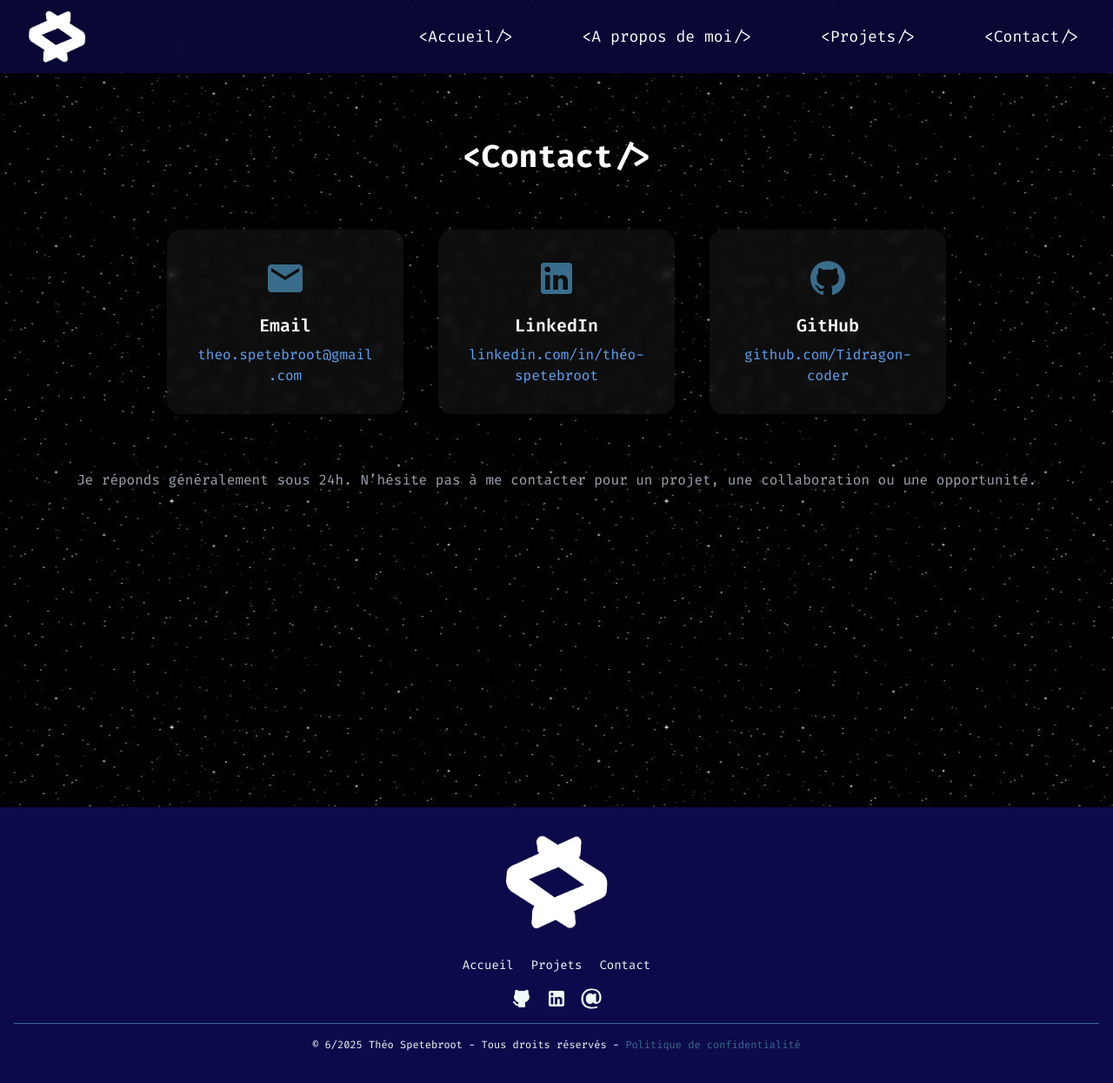
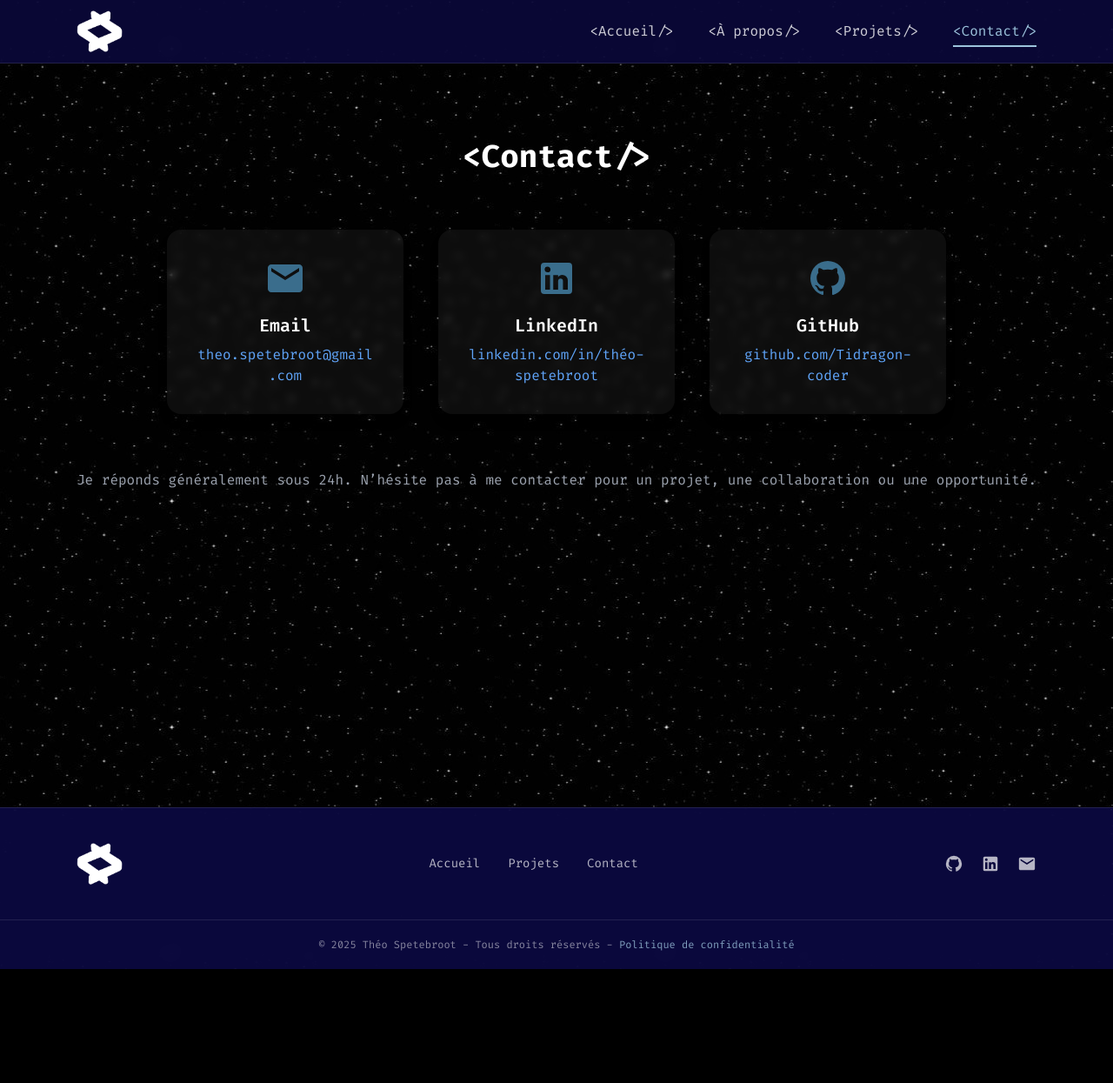
Before and after one commit to Tidragon-coder/portfolio-v2, a React (Create React App) app: page /contact in a window 1280 px wide. Shown: the whole page at 87% size. After the commit the page ends 1114 px from the top, so only its background shows below. Built offline with nearby package versions, Linux system fonts and the light colour scheme.

Commit message:
2.1.2 : Refonte du header et du footer

```diff
--- a/src/components/organisms/footer.tsx
+++ b/src/components/organisms/footer.tsx
@@ -1,57 +1,64 @@
 import React from 'react';
 import logo from '../../assets/logo/logo_second.png';
 
-import skillsIcons from '../../data/skillsIcons';
 import { Link } from 'react-router-dom';
 
+const socialLinks = [
+  {
+    href: 'https://github.com/Tidragon-coder',
+    label: 'GitHub',
+    path: 'M12 2A10 10 0 0 0 2 12c0 4.42 2.87 8.17 6.84 9.5c.5.08.66-.23.66-.5v-1.69c-2.77.6-3.36-1.34-3.36-1.34c-.46-1.16-1.11-1.47-1.11-1.47c-.91-.62.07-.6.07-.6c1 .07 1.53 1.03 1.53 1.03c.87 1.52 2.34 1.07 2.91.83c.09-.65.35-1.09.63-1.34c-2.22-.25-4.55-1.11-4.55-4.92c0-1.11.38-2 1.03-2.71c-.1-.25-.45-1.29.1-2.64c0 0 .84-.27 2.75 1.02c.79-.22 1.65-.33 2.5-.33s1.71.11 2.5.33c1.91-1.29 2.75-1.02 2.75-1.02c.55 1.35.2 2.39.1 2.64c.65.71 1.03 1.6 1.03 2.71c0 3.82-2.34 4.66-4.57 4.91c.36.31.69.92.69 1.85V21c0 .27.16.59.67.5C19.14 20.16 22 16.42 22 12A10 10 0 0 0 12 2',
+  },
+  {
+    href: 'https://www.linkedin.com/in/th%C3%A9o-spetebroot/',
+    label: 'LinkedIn',
+    path: 'M19 3a2 2 0 0 1 2 2v14a2 2 0 0 1-2 2H5a2 2 0 0 1-2-2V5a2 2 0 0 1 2-2zm-.5 15.5v-5.3a3.26 3.26 0 0 0-3.26-3.26c-.85 0-1.84.52-2.32 1.3v-1.11h-2.79v8.37h2.79v-4.93c0-.77.62-1.4 1.39-1.4a1.4 1.4 0 0 1 1.4 1.4v4.93zM6.88 8.56a1.68 1.68 0 0 0 1.68-1.68c0-.93-.75-1.69-1.68-1.69a1.69 1.69 0 0 0-1.69 1.69c0 .93.76 1.68 1.69 1.68m1.39 9.94v-8.37H5.5v8.37z',
+  },
+  {
+    href: 'mailto:theo.spetebroot@gmail.com',
+    label: 'Email',
+    path: 'M4 20q-.825 0-1.412-.587T2 18V6q0-.825.588-1.412T4 4h16q.825 0 1.413.588T22 6v12q0 .825-.587 1.413T20 20zm8-7l8-5V6l-8 5l-8-5v2z',
+  },
+];
+
 const Footer = () => {
-  const currentDate = new Date();
-  const month = currentDate.getMonth() + 1;
-  const year = currentDate.getFullYear();
+  const year = new Date().getFullYear();
 
   return (
-    <footer className="bg-[#0D0A4B] text-[#F0FBF7] py-8 text-center text-sm mt-12">
-      <div className="flex flex-col items-center gap-4 px-4">
-        <div className="w-[120px] mb-4">
-          <img
-            src={logo}
-            alt="Logo"
-            className="w-full h-auto"
-          />
-        </div>
+    <footer className="mt-12 border-t border-white/10 bg-primary/80 backdrop-blur text-[#F0FBF7] text-sm">
+      <div className="max-w-6xl mx-auto px-6 py-10 flex flex-col md:flex-row items-center justify-between gap-8">
+        <Link to="/" aria-label="Accueil">
+          <img src={logo} alt="Logo Théo Spetebroot" className="h-12 w-auto" />
+        </Link>
 
         <nav>
-          <ul className="flex flex-wrap justify-center gap-5">
-            <li><Link to="/home" className="hover:text-[#3A6D8C] transition-colors">Accueil</Link></li>
-            <li><Link to="/projects" className="hover:text-[#3A6D8C] transition-colors">Projets</Link></li>
-            <li><Link to="/contact" className="hover:text-[#3A6D8C] transition-colors">Contact</Link></li>
+          <ul className="flex flex-wrap justify-center gap-8">
+            <li><Link to="/" className="text-white/70 hover:text-highlight transition-colors">Accueil</Link></li>
+            <li><Link to="/projects" className="text-white/70 hover:text-highlight transition-colors">Projets</Link></li>
+            <li><Link to="/contact" className="text-white/70 hover:text-highlight transition-colors">Contact</Link></li>
           </ul>
         </nav>
 
-        <div className="flex gap-4">
-          <a href="https://github.com/Tidragon-coder" target="_blank" rel="noopener noreferrer" className="hover:scale-110 transition-transform">
-            <svg xmlns="http://www.w3.org/2000/svg" width="24" height="24" viewBox="0 0 24 24">
-              <path fill="#F0FBF7" d="M7.024 2.31a9 9 0 0 1 2.125 1.046A11.4 11.4 0 0 1 12 3c.993 0 1.951.124 2.849.355a9 9 0 0 1 2.124-1.045c.697-.237 1.69-.621 2.28.032c.4.444.5 1.188.571 1.756c.08.634.099 1.46-.111 2.28C20.516 7.415 21 8.652 21 10c0 2.042-1.106 3.815-2.743 5.043a9.5 9.5 0 0 1-2.59 1.356c.214.49.333 1.032.333 1.601v3a1 1 0 0 1-1 1H9a1 1 0 0 1-1-1v-.991c-.955.117-1.756.013-2.437-.276c-.712-.302-1.208-.77-1.581-1.218c-.354-.424-.74-1.38-1.298-1.566a1 1 0 0 1 .632-1.898c.666.222 1.1.702 1.397 1.088c.48.62.87 1.43 1.63 1.753c.313.133.772.22 1.49.122L8 17.98a4 4 0 0 1 .333-1.581a9.5 9.5 0 0 1-2.59-1.356C4.106 13.815 3 12.043 3 10c0-1.346.483-2.582 1.284-3.618c-.21-.82-.192-1.648-.112-2.283l.005-.038c.073-.582.158-1.267.566-1.719c.59-.653 1.584-.268 2.28-.031Z"/>
-            </svg>
-          </a>
-          <a href="https://www.linkedin.com/in/th%C3%A9o-spetebroot/" target="_blank" rel="noopener noreferrer" className="hover:scale-110 transition-transform">
-            <svg xmlns="http://www.w3.org/2000/svg" width="24" height="24" viewBox="0 0 24 24">
-              <path fill="#F0FBF7" d="M19 3a2 2 0 0 1 2 2v14a2 2 0 0 1-2 2H5a2 2 0 0 1-2-2V5a2 2 0 0 1 2-2zm-.5 15.5v-5.3a3.26 3.26 0 0 0-3.26-3.26c-.85 0-1.84.52-2.32 1.3v-1.11h-2.79v8.37h2.79v-4.93c0-.77.62-1.4 1.39-1.4a1.4 1.4 0 0 1 1.4 1.4v4.93zM6.88 8.56a1.68 1.68 0 0 0 1.68-1.68c0-.93-.75-1.69-1.68-1.69a1.69 1.69 0 0 0-1.69 1.69c0 .93.76 1.68 1.69 1.68m1.39 9.94v-8.37H5.5v8.37z"/>
-            </svg>
-          </a>
-          <a href="mailto:theo.spetebroot@gmail.com" className="hover:scale-110 transition-transform">
-            <svg xmlns="http://www.w3.org/2000/svg" width="24" height="24" viewBox="0 0 20 20">
-              <path fill="#F0FBF7" d="M14.608 12.172c0 .84.239 1.175.864 1.175c1.393 0 2.28-1.775 2.28-4.727c0-4.512-3.288-6.672-7.393-6.672c-4.223 0-8.064 2.832-8.064 8.184c0 5.112 3.36 7.896 8.52 7.896c1.752 0 2.928-.192 4.727-.792l.386 1.607c-1.776.577-3.674.744-5.137.744c-6.768 0-10.393-3.72-10.393-9.456c0-5.784 4.201-9.72 9.985-9.72c6.024 0 9.215 3.6 9.215 8.016c0 3.744-1.175 6.6-4.871 6.6c-1.681 0-2.784-.672-2.928-2.161c-.432 1.656-1.584 2.161-3.145 2.161c-2.088 0-3.84-1.609-3.84-4.848c0-3.264 1.537-5.28 4.297-5.28c1.464 0 2.376.576 2.782 1.488l.697-1.272h2.016v7.057z"/>
-            </svg>
-          </a>
+        <div className="flex gap-5">
+          {socialLinks.map((social) => (
+            <a
+              key={social.label}
+              href={social.href}
+              aria-label={social.label}
+              {...(social.href.startsWith('http') ? { target: '_blank', rel: 'noopener noreferrer' } : {})}
+              className="text-white/70 hover:text-highlight transition-colors"
+            >
+              <svg xmlns="http://www.w3.org/2000/svg" width="22" height="22" viewBox="0 0 24 24">
+                <path fill="currentColor" d={social.path} />
+              </svg>
+            </a>
+          ))}
         </div>
+      </div>
 
-        <div className="w-full border-t border-[#3A6D8C] pt-4 text-xs">
-          <p className="mb-1">
-            © {month}/{year} Théo Spetebroot - Tous droits réservés -{' '}
-            <Link to="/politique" className="text-[#3A6D8C] hover:underline">Politique de confidentialité</Link>
-          </p>
-        </div>
+      <div className="border-t border-white/10 py-5 text-center text-xs text-white/50">
+        © {year} Théo Spetebroot - Tous droits réservés -{' '}
+        <Link to="/politique" className="text-highlight/80 hover:text-highlight hover:underline">Politique de confidentialité</Link>
       </div>
     </footer>
   );
--- a/src/components/organisms/header.tsx
+++ b/src/components/organisms/header.tsx
@@ -1,81 +1,58 @@
 import { useState } from "react";
-import { useNavigate } from "react-router-dom";
+import { Link, useLocation } from "react-router-dom";
 import logo from "../../assets/logo/logo_second.png";
 
-import { Link } from "react-router-dom";
-
-
+const navLinks = [
+  { to: "/", label: "Accueil" },
+  { to: "/#aproposdemoi", label: "À propos" },
+  { to: "/projects", label: "Projets" },
+  { to: "/contact", label: "Contact" },
+];
 
 export const Header = () => {
   const [open, setOpen] = useState(false);
-  const navigate = useNavigate();
-  const scrollToHash = (hash: string) => {
-    setTimeout(() => {
-      const id = hash.replace('#', '');
-      const el = document.getElementById(id);
-      if (el) {
-        el.scrollIntoView({ behavior: 'smooth' });
-      }
-    }, 400);
-  }
+  const { pathname, hash } = useLocation();
 
-  const goToProjets = () => {
-    navigate("/home");
-    scrollToHash("#aproposdemoi");
+  // ScrollToTop se charge du scroll vers l'ancre de "À propos"
+  const isActive = (to: string) => {
+    if (to === "/") return pathname === "/" && !hash;
+    if (to.startsWith("/#")) return pathname === "/" && hash === to.slice(1);
+    if (to === "/projects") return pathname.startsWith("/projects") || pathname.startsWith("/projets");
+    return pathname === to;
   };
 
   return (
-    <header
-      style={{ backgroundColor: "rgba(13, 10, 75, 0.7)" }}
-      className="text-white py-3 fixed top-0 left-0 w-full z-50 backdrop-blur-md"
-    >
-      <nav className="container mx-auto flex items-center justify-between flex-wrap px-4 md:px-8 relative">
-        {/* Zone gauche : Logo + menu desktop */}
-        <div className="flex items-center justify-between w-full md:w-auto gap-8 flex-1">
-          <img src={logo} alt="Mon logo" className="h-[60px] w-auto" />
+    <header className="text-white py-3 fixed top-0 left-0 w-full z-50 bg-primary/70 backdrop-blur-md border-b border-white/10">
+      <nav className="max-w-6xl mx-auto flex items-center justify-between px-6">
+        <Link to="/" aria-label="Accueil">
+          <img src={logo} alt="Logo Théo Spetebroot" className="h-12 w-auto" />
+        </Link>
 
         {/* Desktop menu */}
-          <ul className="hidden md:flex gap-16 text-[18px] items-center leading-normal flex-1 justify-end">
-            <li>
+        <ul className="hidden md:flex gap-10 items-center">
+          {navLinks.map((link) => (
+            <li key={link.to}>
               <Link
-                to="/"
-                className="relative px-2 py-1 after:content-[''] after:absolute after:left-0 after:bottom-0 after:h-[3px] after:w-full after:scale-x-0 after:bg-[#4F7C77] after:transition-transform after:duration-300 after:ease-in-out hover:after:scale-x-100"
+                to={link.to}
+                className={`relative py-1 transition-colors after:content-[''] after:absolute after:left-0 after:-bottom-1 after:h-[2px] after:w-full after:bg-highlight after:transition-transform after:duration-300 ${
+                  isActive(link.to)
+                    ? "text-highlight after:scale-x-100"
+                    : "text-white/80 hover:text-white after:scale-x-0 hover:after:scale-x-100"
+                }`}
               >
-                {"<Accueil/>"}
+                {`<${link.label}/>`}
               </Link>
             </li>
-            <li>
-              <button
-                onClick={goToProjets}
-                className="relative px-2 py-1 after:content-[''] after:absolute after:left-0 after:bottom-0 after:h-[3px] after:w-full after:scale-x-0 after:bg-[#4F7C77] after:transition-transform after:duration-300 after:ease-in-out hover:after:scale-x-100"
-              >
-                {"<A propos de moi/>"}
-              </button>
-            </li>
-            <li>
-              <Link
-                to="/projects"
-                className="relative px-2 py-1 after:content-[''] after:absolute after:left-0 after:bottom-0 after:h-[3px] after:w-full after:scale-x-0 after:bg-[#4F7C77] after:transition-transform after:duration-300 after:ease-in-out hover:after:scale-x-100"
-              >
-                {"<Projets/>"}
-              </Link>
-            </li>
-            <li>
-              <Link
-                to="/contact"
-                className="relative px-2 py-1 after:content-[''] after:absolute after:left-0 after:bottom-0 after:h-[3px] after:w-full after:scale-x-0 after:bg-[#4F7C77] after:transition-transform after:duration-300 after:ease-in-out hover:after:scale-x-100"
-              >
-                {"<Contact/>"}
-              </Link>
-            </li>
+          ))}
         </ul>
-        </div>
 
         {/* Burger Icon */}
         <button
+          type="button"
           className="md:hidden"
           onClick={() => setOpen(!open)}
-          aria-label="Toggle menu"
+          aria-label={open ? "Fermer le menu" : "Ouvrir le menu"}
+          aria-expanded={open}
         >
           <svg
             className="w-7 h-7"
@@ -92,34 +69,24 @@ export const Header = () => {
             />
           </svg>
         </button>
+      </nav>
 
       {/* Mobile menu */}
       {open && (
-          <ul className="fixed top-[76px] left-0 w-full bg-[#0D0A4B] flex flex-col items-center md:hidden shadow-md z-50">
-            <li className="py-3 w-full text-center border-b border-white/20">
-              <Link to="/" onClick={() => setOpen(false)}>{"<Accueil/>"}</Link>
+        <ul className="md:hidden mt-3 border-t border-white/10 flex flex-col items-center">
+          {navLinks.map((link) => (
+            <li key={link.to} className="w-full text-center border-b border-white/10 last:border-b-0">
+              <Link
+                to={link.to}
+                onClick={() => setOpen(false)}
+                className={`block py-4 ${isActive(link.to) ? "text-highlight" : "text-white/80"}`}
+              >
+                {`<${link.label}/>`}
+              </Link>
             </li>
-            <li className="py-3 w-full text-center border-b border-white/20">
-              <button
-                onClick={() => {
-                  goToProjets();
-                  setOpen(false);
-                }}
-                className="w-full text-center py-3"
-                style={{ background: "none", border: "none", color: "inherit", cursor: "pointer" }}
-              >
-                {"<A propos de moi/>"}
-              </button>
-            </li>
-            <li className="py-3 w-full text-center border-b border-white/20">
-              <Link to="/projects" onClick={() => setOpen(false)}>{"<Projets/>"}</Link>
-            </li>
-            <li className="py-3 w-full text-center">
-              <Link to="/contact" onClick={() => setOpen(false)}>{"<Contact/>"}</Link>
-            </li>
+          ))}
         </ul>
       )}
-      </nav>
     </header>
   );
 };
```
Lines whose indentation alone changed are shown as unchanged.
